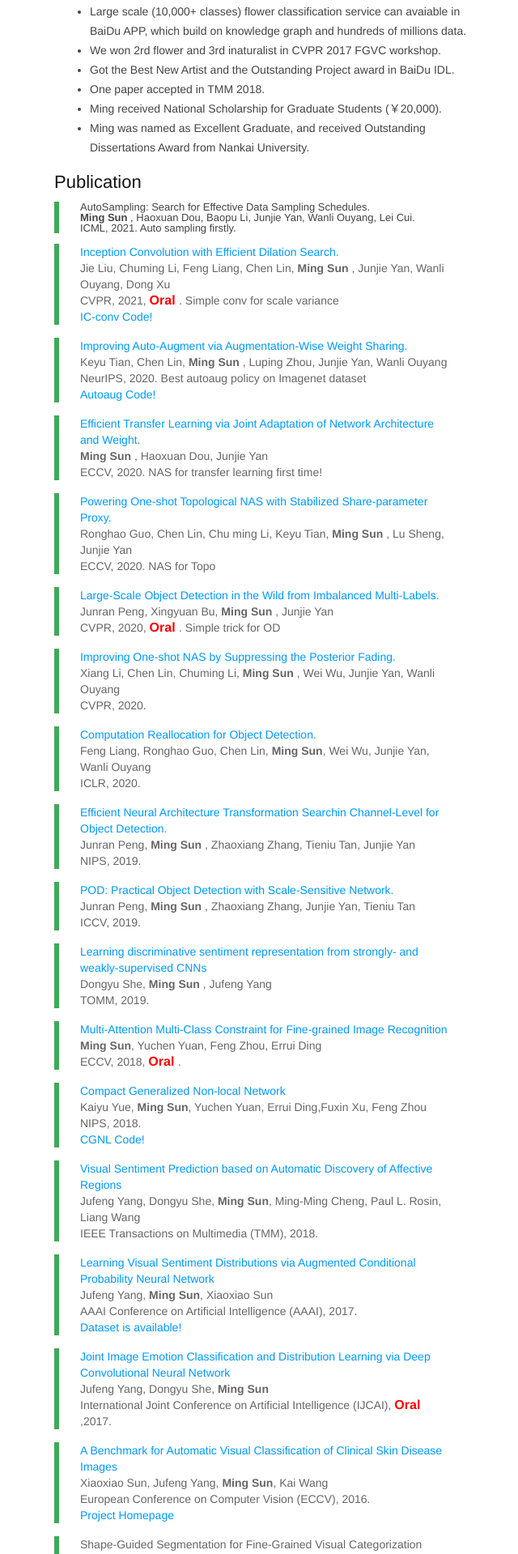
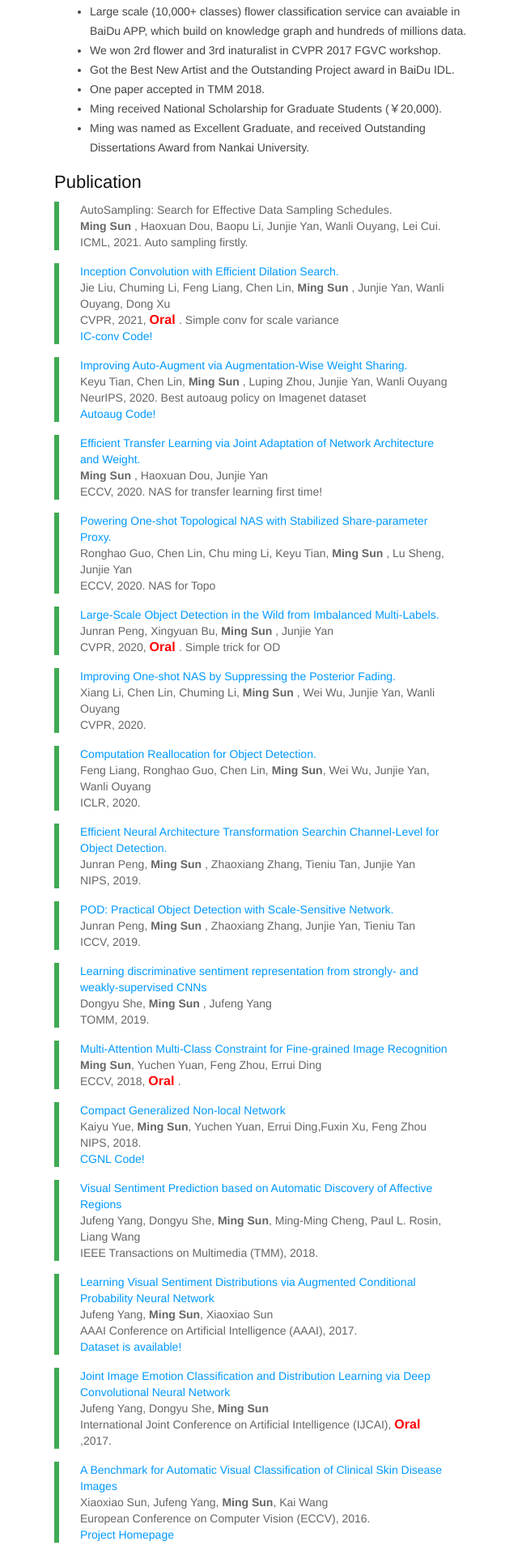
Before and after one commit to msunming/msunming.github.io, a Jekyll site: the page index.html, which Jekyll copies as it is, in a window 1280 px wide. Shown: the part 1024-2943 px from the top of the page at 81% size, without its empty margins (93-733 px from the left). Built offline with Jekyll 4.4.1, drawn with Linux system fonts in a browser that asks for light colours.

Commit message:
Update index.html

```diff
--- a/index.html
+++ b/index.html
@@ -485,9 +485,10 @@ pre .markdown .emphasis {
 		<!-- -->
 
 		<blockquote>
+			<p>
 			AutoSampling: Search for Effective Data Sampling Schedules.</a><br />
 			<strong> Ming Sun </strong>, Haoxuan Dou, Baopu Li, Junjie Yan, Wanli Ouyang, Lei Cui. <br />
-			ICML, 2021.  Auto sampling firstly.  <br />
+			ICML, 2021.  Auto sampling firstly.  <br /></p>
 		</blockquote>
 
 
```
